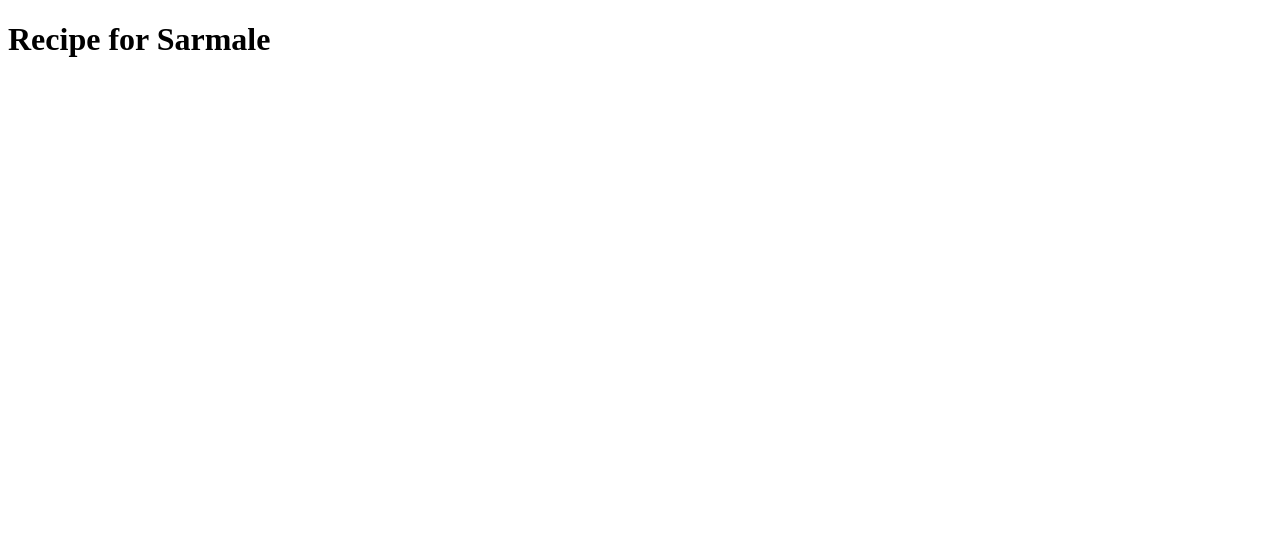
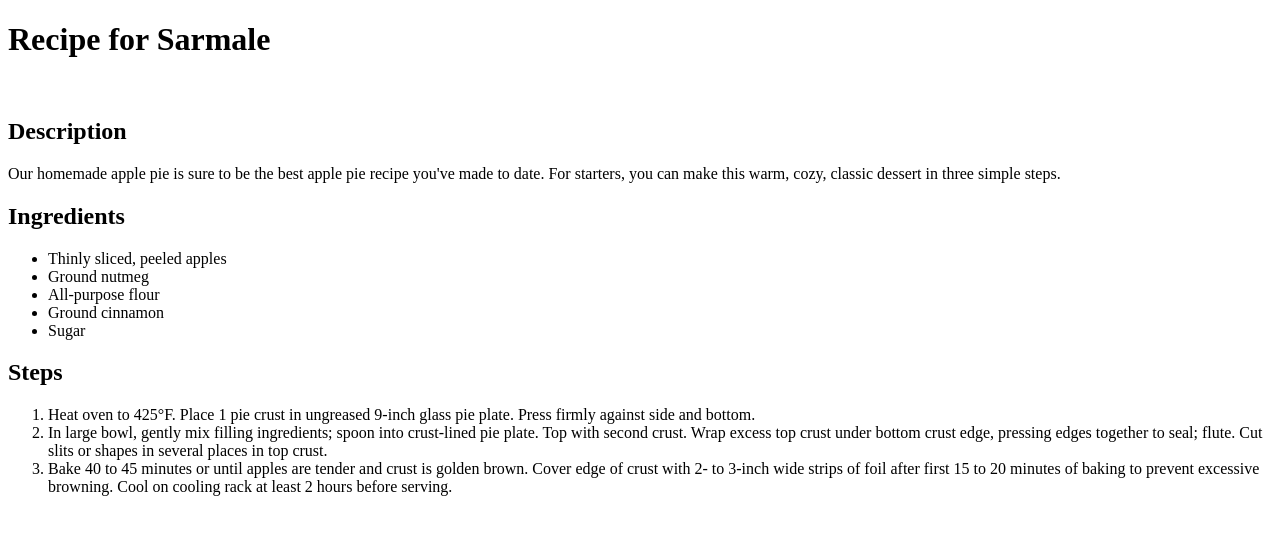
Before and after one commit to kosy200/odin-recipes, a plain HTML site: page recipes/pie.html in a window 1280 px wide. Drawn offline with Linux system fonts and the light colour scheme.

Commit message:
Updated all recipe pages with required info

```diff
--- a/recipes/pie.html
+++ b/recipes/pie.html
@@ -8,5 +8,41 @@
   </head>
   <body>
     <h1>Recipe for Sarmale</h1>
+    <img src="" alt="" />
+    <div class="text">
+      <h2>Description</h2>
+      <p>
+        Our homemade apple pie is sure to be the best apple pie recipe you've
+        made to date. For starters, you can make this warm, cozy, classic
+        dessert in three simple steps.
+      </p>
+      <h2>Ingredients</h2>
+      <ul>
+        <li>Thinly sliced, peeled apples</li>
+        <li>Ground nutmeg</li>
+        <li>All-purpose flour</li>
+        <li>Ground cinnamon</li>
+        <li>Sugar</li>
+      </ul>
+      <h2>Steps</h2>
+      <ol>
+        <li>
+          Heat oven to 425°F. Place 1 pie crust in ungreased 9-inch glass pie
+          plate. Press firmly against side and bottom.
+        </li>
+        <li>
+          In large bowl, gently mix filling ingredients; spoon into crust-lined
+          pie plate. Top with second crust. Wrap excess top crust under bottom
+          crust edge, pressing edges together to seal; flute. Cut slits or
+          shapes in several places in top crust.
+        </li>
+        <li>
+          Bake 40 to 45 minutes or until apples are tender and crust is golden
+          brown. Cover edge of crust with 2- to 3-inch wide strips of foil after
+          first 15 to 20 minutes of baking to prevent excessive browning. Cool
+          on cooling rack at least 2 hours before serving.
+        </li>
+      </ol>
+    </div>
   </body>
 </html>
```
Also changed, not shown: recipes/lasagna.html (+32 -0 lines), recipes/sarmale.html (+39 -0 lines).
